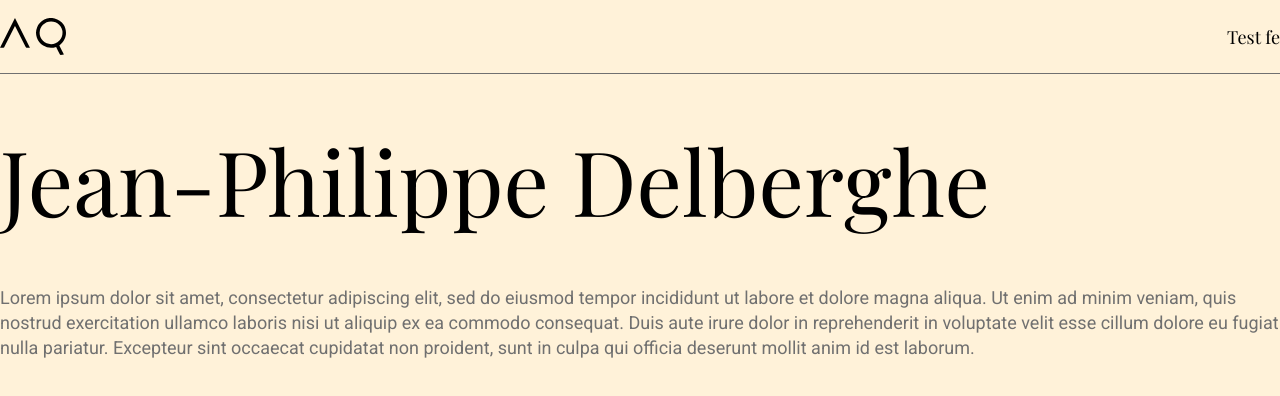
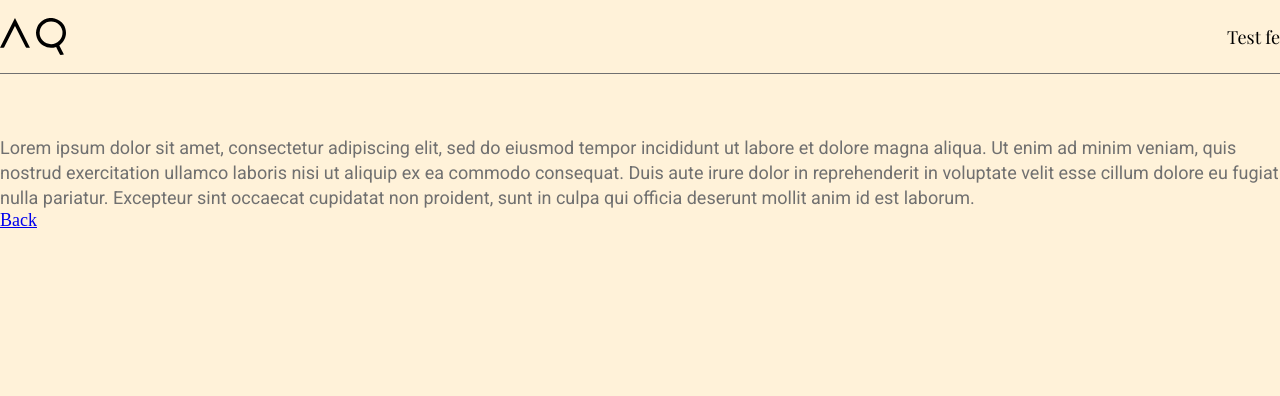
Before and after one commit to camillaferreri/abstract-art-photos, a Next.js app: page /detail in a window 1280 px wide. Shown: the top 396 px of the page. Built offline with nearby package versions, Linux system fonts and the light colour scheme.

Commit message:
fix reload

```diff
--- a/animations/components/projectCard.js
+++ b/animations/components/projectCard.js
@@ -5,7 +5,9 @@ export const project_card_variants = {
     zIndex: -i
   }),
   slider: i => ({
-    zIndex: -i
+    zIndex: -i,
+    x: 0,
+    scale: 1,
   })
 }
 
--- a/data/projectsData.js
+++ b/data/projectsData.js
@@ -1,25 +1,30 @@
 export const projectsData = [
   {
+    id: 0,
     artist: "Pawel Czerwinski",
     handle: "@pawel_czerwinski",
     image: "/projects/project-1.jpeg"
   },
   {
+    id: 1,
     artist: "Jean-Philippe Delberghe",
     handle: "@jipi32",
     image: "/projects/project-2.jpeg"
   },
   {
+    id: 2,
     artist: "Fakurian Design",
     handle: "@fuku",
     image: "/projects/project-3.jpeg"
   },
   {
+    id: 3,
     artist: "Valentin BEAUVAIS",
     handle: "@valentinbvs",
     image: "/projects/project-4.jpeg"
   },
   {
+    id: 4,
     artist: "Sebastian Svenson",
     handle: "@seba",
     image: "/projects/project-5.jpeg"
--- a/pages/detail.js
+++ b/pages/detail.js
@@ -1,9 +1,20 @@
+import Link from "next/link"
+import { useRouter } from "next/router"
+
+import { useProjectData } from "../utils/useProjectData"
+
+import styles from "../styles/pages/Home.module.scss"
 
 export default function Detail() {
+  const router = useRouter()
+  const projectData = useProjectData(router.query.id)
+
   return (
     <div className="container">
       <div>
-        <h1>Jean-Philippe Delberghe</h1>
+        <h1>{projectData?.artist}</h1>
+        <h3>{projectData?.handle}</h3>
+
         <p>
           Lorem ipsum dolor sit amet, consectetur adipiscing elit,
           sed do eiusmod tempor incididunt ut labore et dolore magna aliqua.
@@ -13,7 +24,18 @@ export default function Detail() {
           pariatur. Excepteur sint occaecat cupidatat non proident, sunt in
           culpa qui officia deserunt mollit anim id est laborum.
         </p>
+
+        <Link
+          href={{
+            pathname: '/',
+            query: { mode: 'slider' },
+          }}
+          passHref
+        >
+          <a className={styles.backButton}>Back</a></Link>
       </div>
+
+      <img src={projectData?.image} />
     </div>
   )
 }
--- a/styles/globals.scss
+++ b/styles/globals.scss
@@ -20,7 +20,7 @@ body {
 
 p {
   margin: 0;
-  font-family: $font-family-secondary;
+  font-family: $font-family-secondary, sans-serif;
   font-weight: 400;
   color: map-get($palette, "gray");
   line-height: 1.4rem;
--- /dev/null
+++ b/styles/pages/Detail.module.scss
@@ -0,0 +1,3 @@
+.backButton {
+  text-transform: uppercase;
+}
--- /dev/null
+++ b/utils/useProjectData.js
@@ -0,0 +1,14 @@
+import { useState, useEffect } from 'react';
+
+import { projectsData } from "../data/projectsData"
+
+export const useProjectData = projectId => {
+  const [ projectData, setProjectData ] = useState(null);
+
+  useEffect(() => {
+    const projectInfo = projectsData.find(project => project.id == projectId)
+    setProjectData(projectInfo)
+  });
+
+  return projectData;
+}
```
Also changed, not shown: components/ProjectCard/index.js (+15 -2 lines), pages/index.js (+9 -3 lines).
